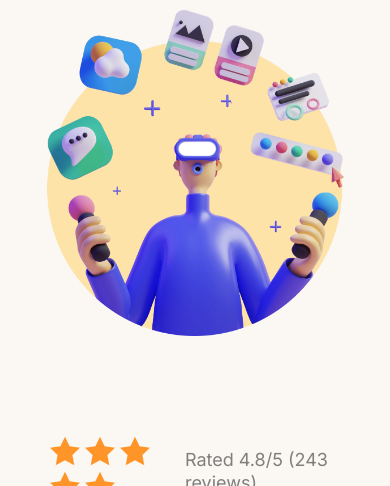
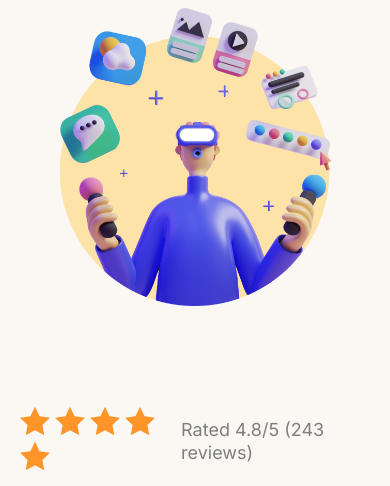
Before and after one commit to Canttellyou/Fibre-Starter, a website built with Parcel: page index.html in a window 390 px wide. Shown: the part 109-595 px from the top of the page. Built offline with nearby package versions, Linux system fonts and the light colour scheme.

Commit message:
Adding full project 🎉

```diff
--- a/Assets/sass/_layout.scss
+++ b/Assets/sass/_layout.scss
@@ -41,6 +41,9 @@
   cursor: none;
   @include respond(tab-small) {
     cursor: initial;
+  }
+  @media only screen and (max-width: 600px) {
+    padding: 0 2rem;
   }
   //Navbar
   .nav {
@@ -184,7 +187,7 @@
           width: 45rem;
         }
         @media only screen and (max-width: 400px) {
-          width: 35rem;
+          width: 32rem;
         }
       }
     }
@@ -428,7 +431,9 @@
   @include respond(desktop-min) {
     padding: 0 5rem;
   }
-
+  @media only screen and (max-width: 600px) {
+    padding: 0 2rem;
+  }
   .why {
     width: 50%;
     margin-top: 10rem;
@@ -698,6 +703,9 @@
     flex-direction: column;
     padding: 5rem;
   }
+  @media only screen and (max-width: 600px) {
+    padding: 2rem;
+  }
   & > * {
     &:not(:first-child),
     &:not(:last-child) {
```
